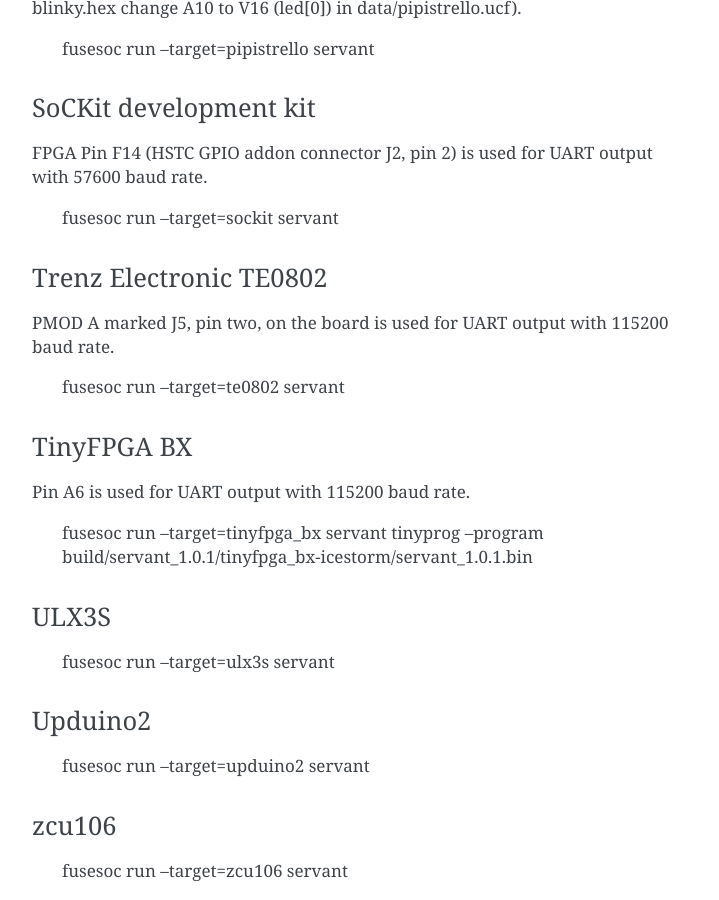
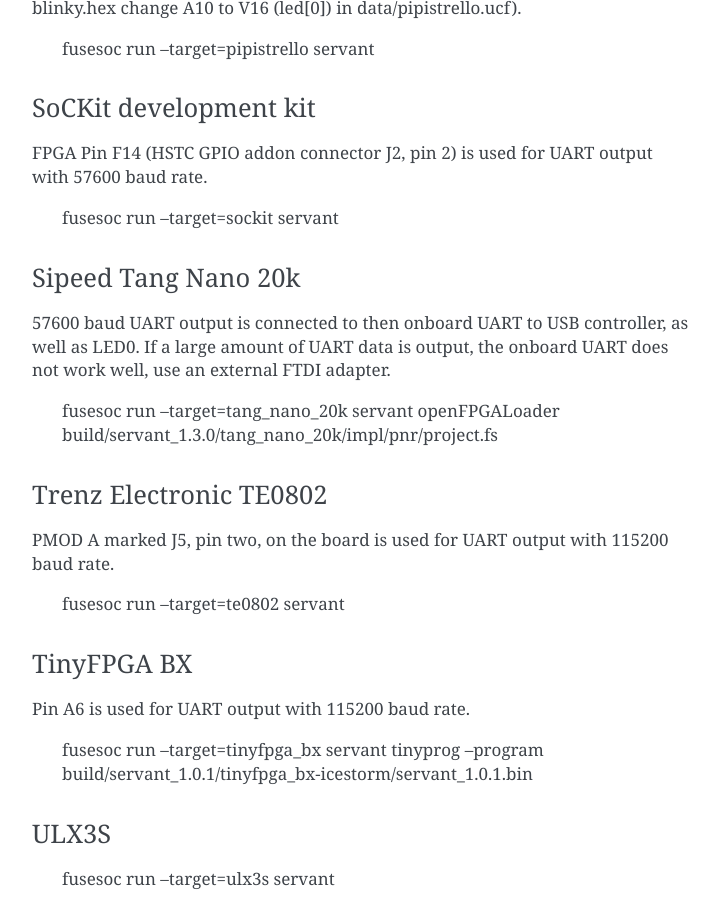
Before and after one commit to olofk/serv, a Sphinx documentation site: the page built from doc/servant.rst, in a window 1280 px wide and 900 px high, scrolled down 5822 px. Shown: the whole window, without its empty margins (388-1107 px from the left). Built offline with Sphinx 7.4.7, drawn with Linux system fonts in a browser that asks for light colours.

Commit message:
added doc for tang nano 20k

```diff
--- a/doc/servant.rst
+++ b/doc/servant.rst
@@ -248,6 +248,16 @@
 
     fusesoc run --target=sockit servant
 
+Sipeed Tang Nano 20k
+^^^^^^^^^^^^^^^^^^^^
+
+57600 baud UART output is connected to then onboard UART to USB controller, as well as LED0.
+If a large amount of UART data is output, the onboard UART does not work well, use an external FTDI adapter.
+
+    fusesoc run --target=tang_nano_20k servant
+    openFPGALoader build/servant_1.3.0/tang_nano_20k/impl/pnr/project.fs
+
+
 Trenz Electronic TE0802
 ^^^^^^^^^^^^^^^^^^^^^^^
 
```
